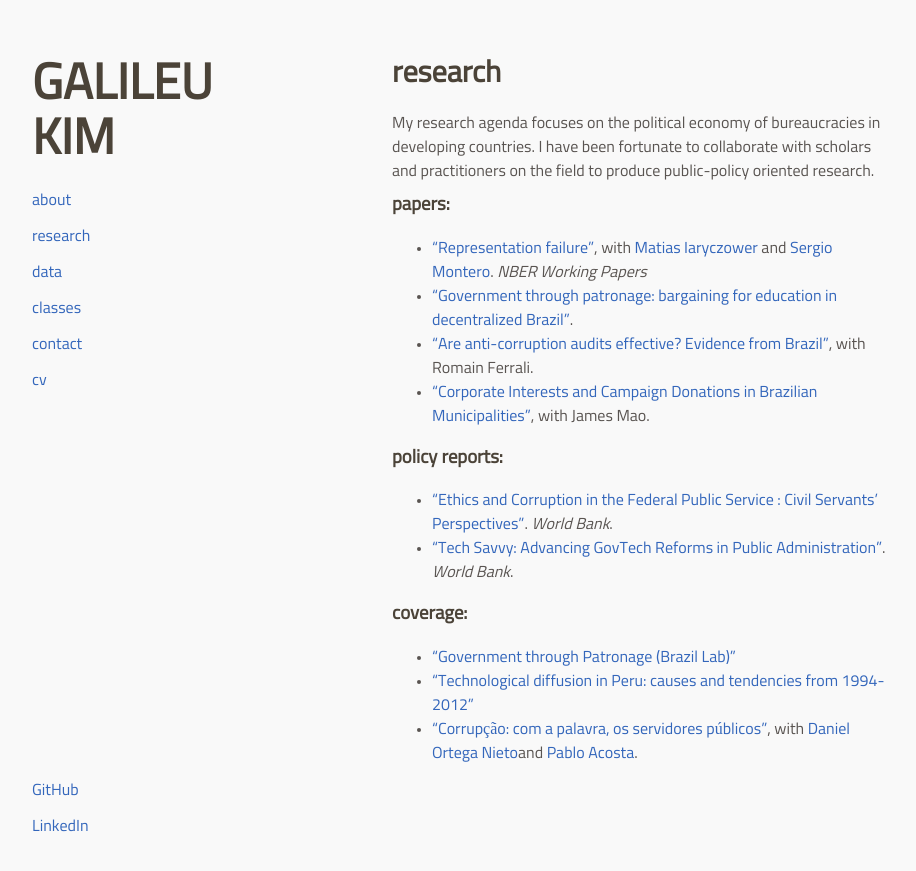
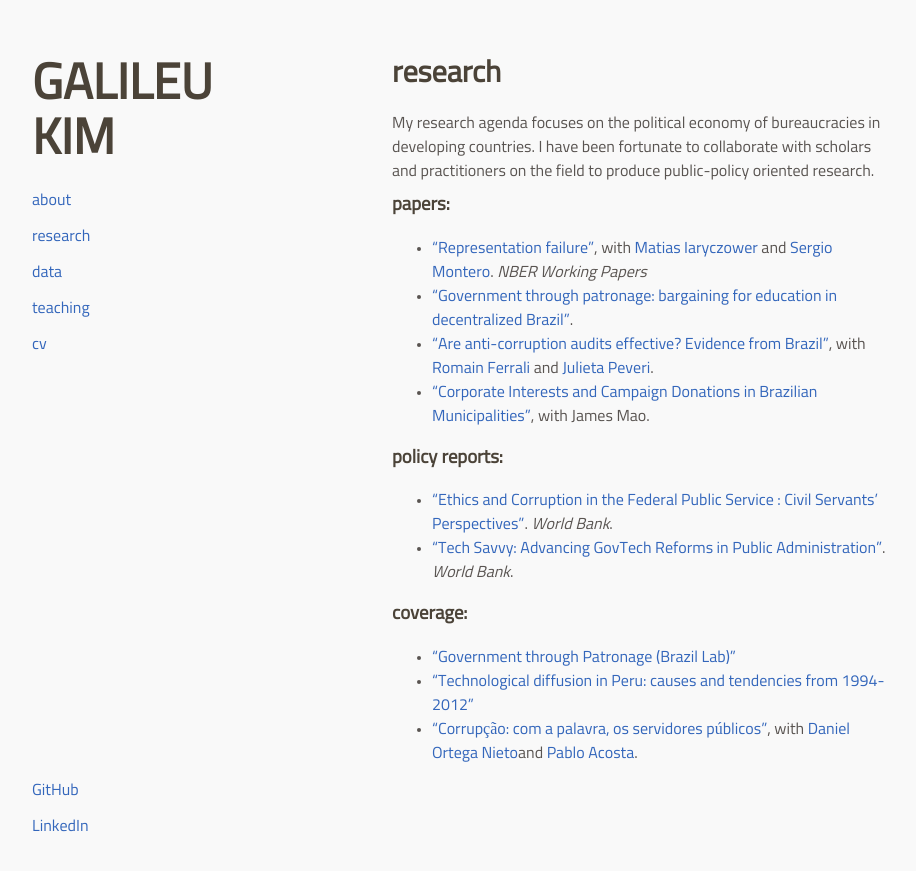
Before and after one commit to galileukim/galileukim.github.io, a Jekyll site: the page built from pages/research.md, in a window 1280 px wide. Shown: the top 871 px of the page, without its empty margins (178-1094 px from the left). Built offline with Jekyll 4.4.1, drawn with Linux system fonts in a browser that asks for light colours; our own code applies the rules of GitHub Pages for plain Markdown files.

```diff
--- a/_layouts/default.html
+++ b/_layouts/default.html
@@ -32,8 +32,7 @@
         <p class="view"><a href="/index.html">about</a></p>
         <p class="view"><a href="/pages/research.html">research</a></p>
         <p class="view"><a href="/pages/data.html">data</a></p>
-        <p class="view"><a href="/pages/classes.html">classes</a></p>
-        <p class="view"><a href="/pages/contact.html">contact</a></p>
+        <p class="view"><a href="/pages/teaching.html">teaching</a></p>
         <p class="view"><a href="/files/resume_galileukim.pdf">cv</a></p>
 
         {% if site.show_downloads %}
--- a/pages/research.md
+++ b/pages/research.md
@@ -10,7 +10,7 @@ My research agenda focuses on the political economy of bureaucracies in developi
 
 - ["Representation failure"](https://www.nber.org/papers/w29965), with [Matias Iaryczower](https://scholar.princeton.edu/miaryc/home) and [Sergio Montero](https://www.sas.rochester.edu/psc/smontero/). *NBER Working Papers*
 - ["Government through patronage: bargaining for education in decentralized Brazil"](/files/papers/patronage_education.pdf).
-- ["Are anti-corruption audits effective? Evidence from Brazil"](https://papers.ssrn.com/sol3/papers.cfm?abstract_id=3499117), with Romain Ferrali.
+- ["Are anti-corruption audits effective? Evidence from Brazil"](https://papers.ssrn.com/sol3/papers.cfm?abstract_id=3499117), with [Romain Ferrali](https://rferrali.net/) and [Julieta Peveri](https://sites.google.com/view/julietapeveri).
 - ["Corporate Interests and Campaign Donations in Brazilian Municipalities"](/files/papers/campaign_portfolio.pdf), with James Mao.
 
 ### policy reports:
```
Also changed, not shown: index.md (+1 -1 lines), pages/teaching.md (renamed from pages/classes.md).
